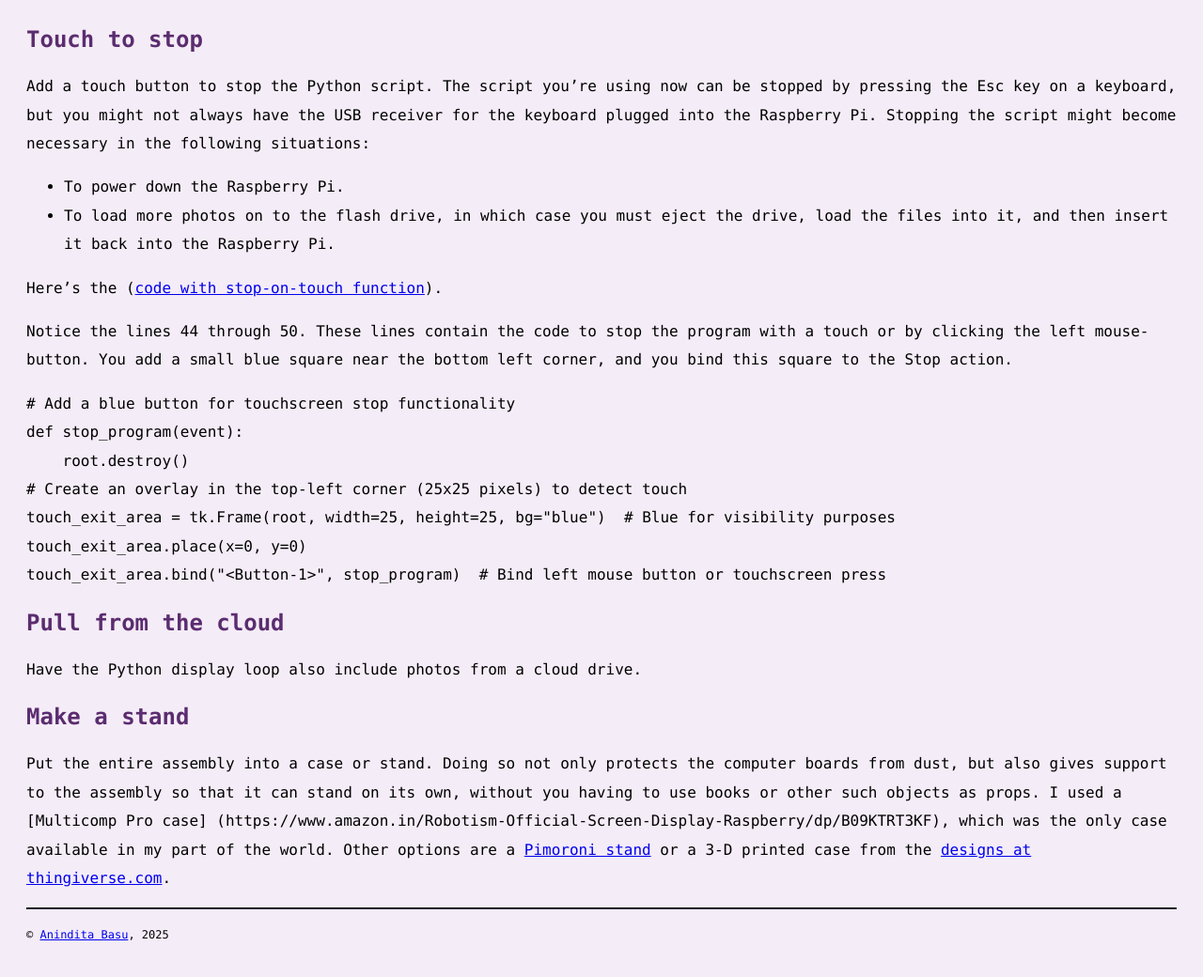
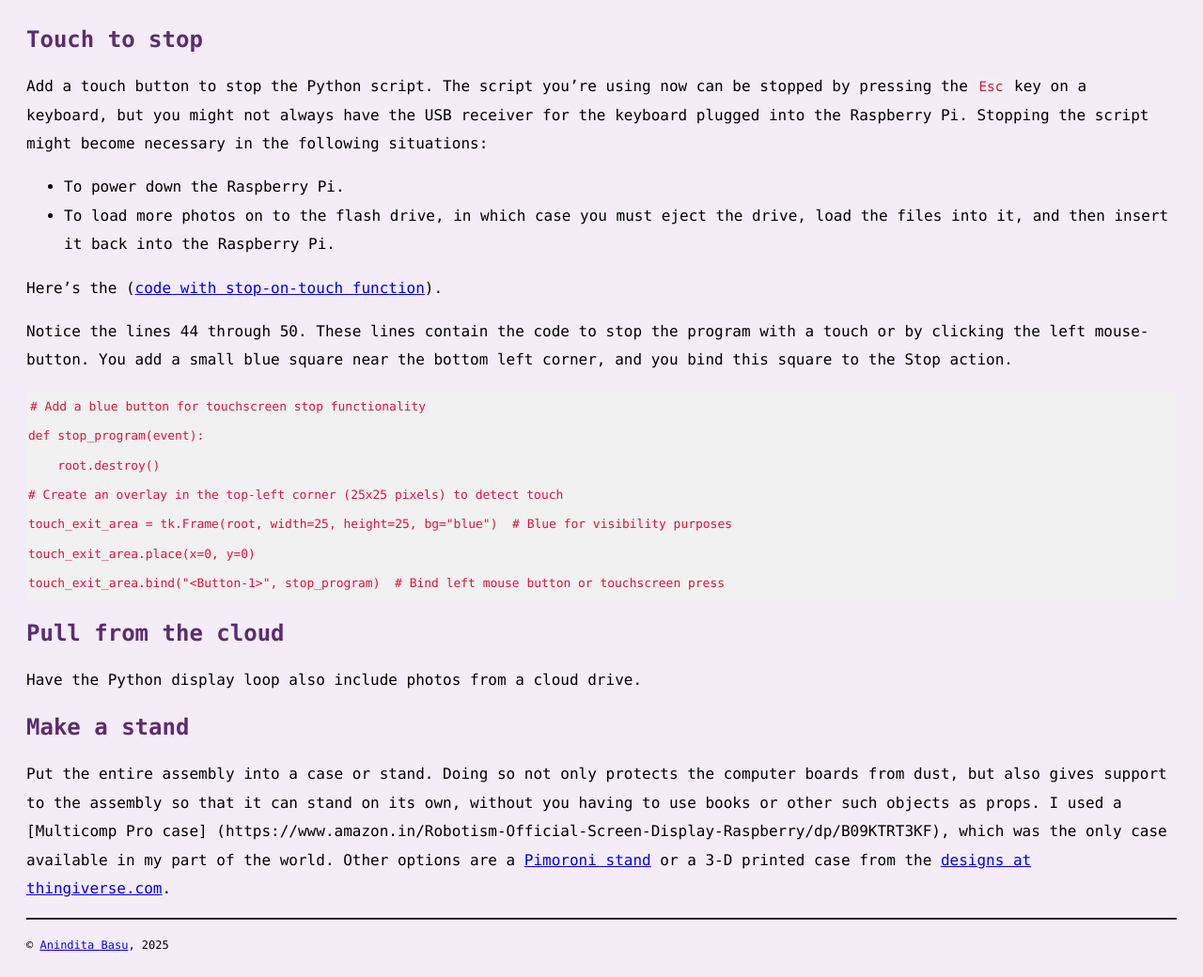
Before and after one commit to AninditaBasu/pi-projects, a Jekyll site: the page built from topics/photo_frame_refine.md, in a window 1280 px wide. Shown: the part 1401-2441 px from the top of the page at 94% size. Built offline with Jekyll 4.4.1, drawn with Linux system fonts in a browser that asks for light colours.

Commit message:
Update style.css

```diff
--- a/assets/css/style.css
+++ b/assets/css/style.css
@@ -31,9 +31,9 @@ blockquote {
   line-height: 190%;
 }
 
-/*
+
 code {
-  font-family: "Courier New", monospace;
+  font-family: "Ubuntu Mono", Monaspace, "JetBrains Mono", Consolas, monospace;
   color: crimson;
   background-color: #f1f1f1;
   padding: 2px;
@@ -42,7 +42,7 @@ code {
 
 pre {
   display: block;
-  font-family: "Courier New", monospace;
+  font-family: "Ubuntu Mono", Monaspace, "JetBrains Mono", Consolas, monospace;
   white-space: pre;
   color: crimson;
   background-color: #f1f1f1;
@@ -50,7 +50,7 @@ pre {
   font-size: 90%;
 }
 
-*/
+
 
 table {
   border: 1px solid #2c3e50;
```
